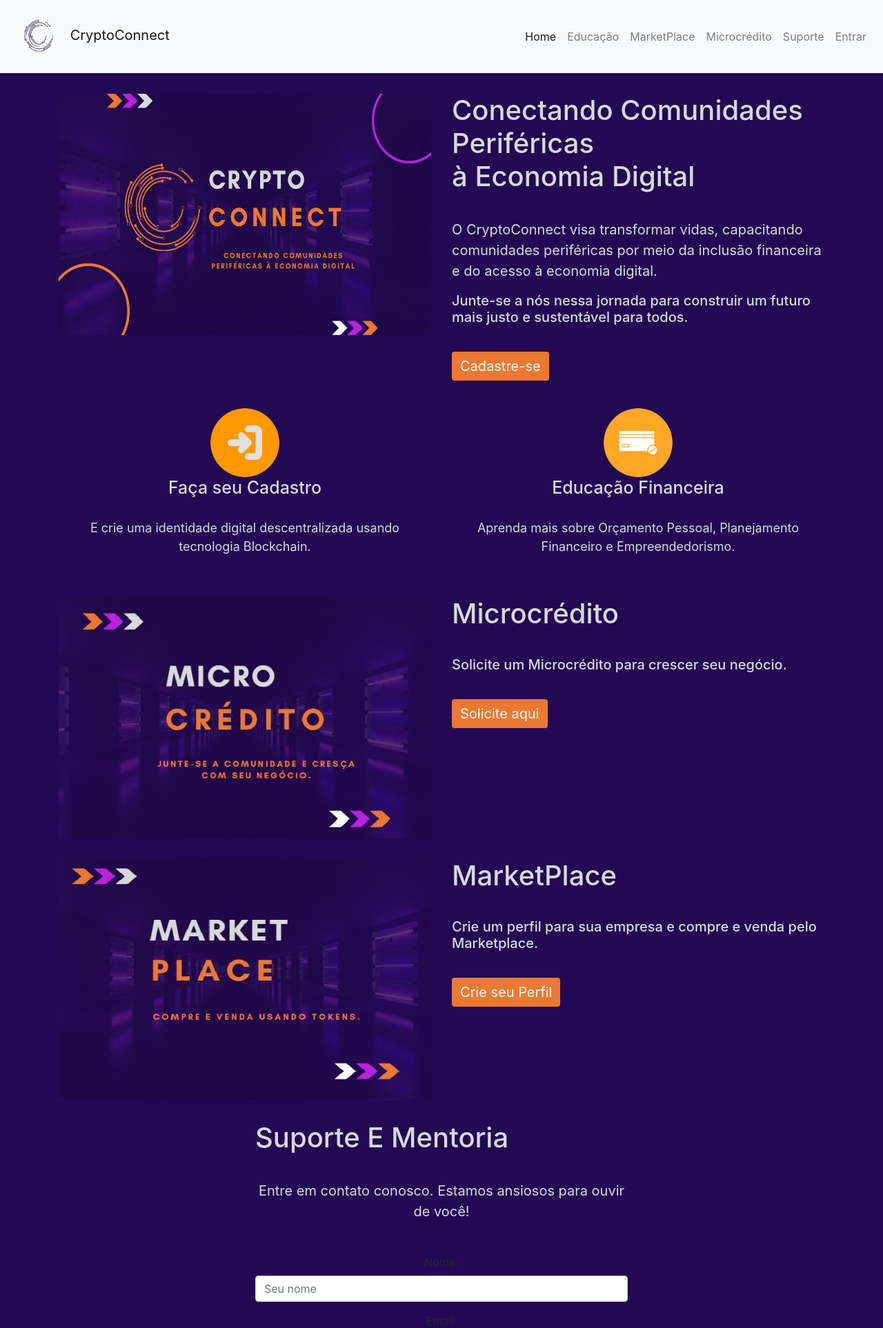
After one commit to RafaellaManfrenatti/cryptoconnect, a PHP site: page /src/php/index.php in a window 1280 px wide. The commit adds this page. Shown: the top 1926 px of the page at 69% size. Run offline with PHP 8.4, Linux system fonts and the light colour scheme.

Commit message:
Add files via upload

```diff
--- a/src/css/style.css
+++ b/src/css/style.css
@@ -98,3 +98,6 @@ footer{
     display: flex;
   justify-content: flex-end;
 }
+.titlelogin{
+    color: #D9D9D9;
+}
--- /dev/null
+++ b/src/php/footer.php
@@ -0,0 +1,71 @@
+
+<footer>
+    <div class="container-fluid">
+        <div class="row text-center footer">
+          <div class="col-md-3">
+            <h3 class="textfooter1">CryptoConnect</h3>
+            <p class="textfooter2">O CryptoConnect visa transformar vidas, capacitando comunidades periféricas por meio da inclusão
+                 financeira e do acesso à economia digital. <br>
+                Junte-se a nós nessa jornada para construir um futuro mais justo e sustentável para todos.</p>
+          </div>
+
+          <div class="col-md-3">
+              <h3 class="textfooter3">Contatos </h3>
+                <p class="textfooter4">(21)3334-7458</p>
+                  <p class="textfooter4">(21)98776-3435</p>
+                    <p class="textfooter4">(21)99775-1255</p>
+
+          </div>
+          <div class="col-md-3">
+            <h3 class="textfooter5">Termos e Condições </h3>
+              <p class="textfooter6">Políticas de Privacidade</p>
+                <p class="textfooter6">Termos de Uso</p>
+                  <p class="textfooter6">FAQ</p>
+
+        </div>
+
+    <div class="col-md-3">
+      <h3 class="textfooter5">Home</h3>
+        <p class="textfooter6" href="./login.php">Educação</p>
+          <p class="textfooter6">Suporte</p>
+            <p class="textfooter6" href="./market.php">Marketplace</p>
+            <p class="textfooter6">Microcrédito</p>
+
+  </div>
+
+
+
+        </div>
+
+        <div class="row text-center sociais">
+
+          <div class="col-md-12">
+
+          <p>CryptoConnect &copy; Todos os direitos reservados. </p>
+
+          </div>
+        </div>
+        </div>
+
+
+
+
+
+
+
+
+
+
+
+
+
+  </footer>
+
+
+<!-- JavaScript (Opcional) -->
+<!-- jQuery primeiro, depois Popper.js, depois Bootstrap JS -->
+<script src="https://code.jquery.com/jquery-3.3.1.slim.min.js" integrity="sha384-q8i/X+965DzO0rT7abK41JStQIAqVgRVzpbzo5smXKp4YfRvH+8abtTE1Pi6jizo" crossorigin="anonymous"></script>
+<script src="https://cdnjs.cloudflare.com/ajax/libs/popper.js/1.14.3/umd/popper.min.js" integrity="sha384-ZMP7rVo3mIykV+2+9J3UJ46jBk0WLaUAdn689aCwoqbBJiSnjAK/l8WvCWPIPm49" crossorigin="anonymous"></script>
+<script src="https://stackpath.bootstrapcdn.com/bootstrap/4.1.3/js/bootstrap.min.js" integrity="sha384-ChfqqxuZUCnJSK3+MXmPNIyE6ZbWh2IMqE241rYiqJxyMiZ6OW/JmZQ5stwEULTy" crossorigin="anonymous"></script>
+</body>
+</html>
--- /dev/null
+++ b/src/php/head.php
@@ -0,0 +1,19 @@
+<!DOCTYPE html>
+<html lang="pt-br">
+  <head>
+    <!-- Meta tags Obrigatórias -->
+    <meta charset="utf-8">
+    <meta name="viewport" content="width=device-width, initial-scale=1, shrink-to-fit=no">
+
+    <!-- Bootstrap CSS -->
+    <link rel="stylesheet" href="https://stackpath.bootstrapcdn.com/bootstrap/4.1.3/css/bootstrap.min.css" integrity="sha384-MCw98/SFnGE8fJT3GXwEOngsV7Zt27NXFoaoApmYm81iuXoPkFOJwJ8ERdknLPMO" crossorigin="anonymous">
+
+    <link rel="stylesheet" href="../css/style.css">
+
+    <!--Codigo JS -->
+    <script src="https://code.jquery.com/jquery-3.5.1.slim.min.js"></script>
+  <script src="https://cdn.jsdelivr.net/npm/popper.js@1.16.0/dist/umd/popper.min.js"></script>
+  <script src="https://stackpath.bootstrapcdn.com/bootstrap/4.5.2/js/bootstrap.min.js"></script>
+
+    <title>CryptoConnect</title>
+  </head>
--- /dev/null
+++ b/src/php/index.php
@@ -0,0 +1,131 @@
+<?php
+require_once 'head.php';
+require_once 'menu.php';
+?>
+
+<body>
+    <div class="container">
+        <div class="row">
+          <div class="col-md-6">
+            <img src="../imagens/banner.jpg" alt="imagem" id="banner" class="img-fluid float-md-right">
+          </div>
+          <div class="col-md-6">
+            <h3 class="text1">Conectando Comunidades Periféricas <br>
+                à Economia Digital</h3>
+            <p class="textinter1">O CryptoConnect visa transformar vidas, capacitando comunidades periféricas por meio da inclusão financeira e do acesso à economia digital. </p>
+
+            <h3 class="text2">Junte-se a nós nessa jornada para construir um futuro mais justo e sustentável para todos.</h3>
+
+
+            <button id="button" class="btn btn-primary">Cadastre-se</button>
+          </div>
+        </div>
+      </div>
+
+
+</nav>
+
+
+<div class="container">
+    <div class="row">
+      <div class="col-md-6">
+        <div class="text-center">
+          <img src="../imagens/login.png" class="rounded-circle" alt="Imagem 1" width="100">
+          <h3 class="text3"> Faça seu Cadastro</h3>
+          <p class="text4">E crie uma identidade digital descentralizada usando tecnologia Blockchain.</p>
+        </div>
+      </div>
+      <div class="col-md-6">
+        <div class="text-center">
+          <img src="../imagens/boletim.png" class="rounded-circle" alt="Imagem 2" width="100">
+          <h3 class="text5"> Educação Financeira</h3>
+          <p class="text6">Aprenda mais sobre Orçamento Pessoal, Planejamento Financeiro e Empreendedorismo.</p>
+        </div>
+      </div>
+    </div>
+  </div>
+
+
+  <div class="container">
+    <div class="row">
+      <div class="col-md-6">
+        <img src="../imagens/imagecredit.jpg" alt="imagem" id="banner" class="img-fluid float-md-right">
+      </div>
+      <div class="col-md-6">
+        <h3 class="text1">Microcrédito</h3>
+
+
+        <h3 class="text2">Solicite um Microcrédito para crescer seu negócio.</h3>
+
+
+        <button id="button" class="btn btn-primary">Solicite aqui</button>
+      </div>
+    </div>
+  </div>
+
+  <div class="container">
+    <div class="row">
+      <div class="col-md-6">
+        <img src="../imagens/market.jpg" alt="imagem" id="banner" class="img-fluid float-md-right">
+      </div>
+      <div class="col-md-6">
+        <h3 class="text1">MarketPlace</h3>
+
+
+        <h3 class="text2">Crie um perfil para sua empresa e compre e venda pelo Marketplace.</h3>
+
+
+        <button id="button" class="btn btn-primary">Crie seu Perfil</button>
+      </div>
+    </div>
+  </div>
+
+
+
+
+
+
+
+  <div class="container">
+    <div class="row">
+      <div class="col-md-6 mx-auto text-center">
+        <h3 class="text1">Suporte E Mentoria</h3>
+        <p class="text2">Entre em contato conosco. Estamos ansiosos para ouvir de você!</p>
+        <form>
+          <div class="form-group">
+            <label for="nome">Nome:</label>
+            <input type="text" class="form-control" id="nome" placeholder="Seu nome">
+          </div>
+          <div class="form-group">
+            <label for="email">Email:</label>
+            <input type="email" class="form-control" id="email" placeholder="Seu email">
+          </div>
+          <div class="form-group">
+            <label for="mensagem">Mensagem:</label>
+            <textarea class="form-control" id="mensagem" rows="3" placeholder="Sua mensagem"></textarea>
+          </div>
+          <button type="submit" class="btn btn-primary" id="button">Enviar</button>
+        </form>
+      </div>
+    </div>
+  </div>
+</body>
+
+
+
+
+
+
+
+
+
+
+
+
+
+
+
+
+<?php
+require_once 'footer.php';
+?>
--- /dev/null
+++ b/src/php/menu.php
@@ -0,0 +1,42 @@
+
+
+<header>
+   <!-- Imagem e texto -->
+<nav class="navbar navbar-light bg-light navbar-expand-lg">
+    <a class="navbar-brand" href="#">
+      <img src="../imagens/icon.png" width="80px" height="80px" class="d-inline-block align-center" alt="logo">
+      CryptoConnect
+    </a>
+    <button class="navbar-toggler" type="button" data-toggle="collapse" data-target="#conteudoNavbarSuportado" aria-controls="conteudoNavbarSuportado" aria-expanded="false" aria-label="Alterna navegação">
+        <span class="navbar-toggler-icon"></span>
+      </button>
+
+    <div class="collapse navbar-collapse" id="conteudoNavbarSuportado">
+      <ul class="navbar-nav ml-auto">
+        <li class="nav-item active ">
+          <a class="nav-link" href="./index.php">Home <span class="sr-only">(Página atual)</span></a>
+        </li>
+        <li class="nav-item">
+          <a class="nav-link" href="#">Educação</a>
+        </li>
+        <li class="nav-item">
+          <a class="nav-link" href="./market.php">MarketPlace</a>
+        </li>
+        <li class="nav-item">
+            <a class="nav-link" href="#">Microcrédito</a>
+          </li>
+          <li class="nav-item">
+            <a class="nav-link" href="#">Suporte</a>
+          </li>
+          <li class="nav-item">
+            <a class="nav-link" href="../php/login.php">Entrar</a>
+          </li>
+
+          </div>
+        </li>
+      </ul>
+    </div>
+
+  </nav>
+
+</header>
```
Also changed, not shown: index.html (+4 -4 lines), src/php/login.php (added, +58 -0 lines), src/php/market.php (added, +56 -0 lines).
